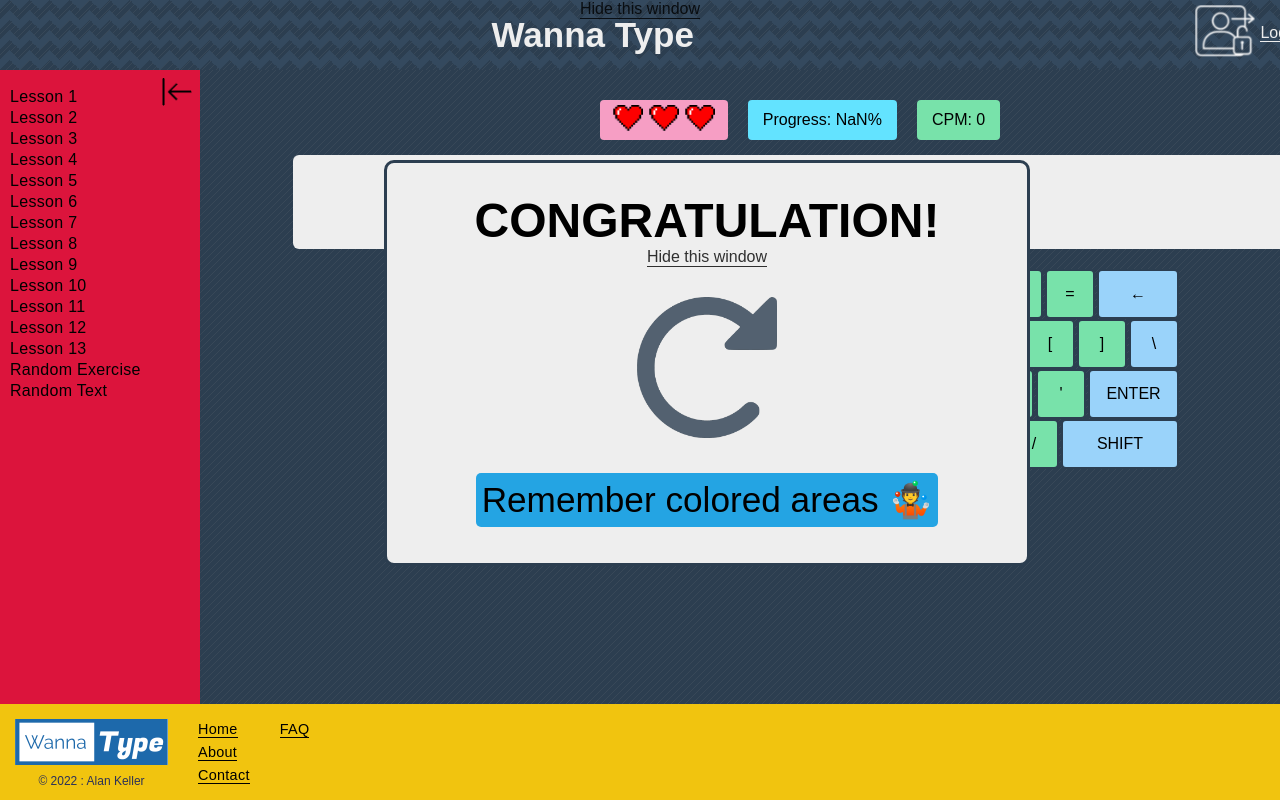
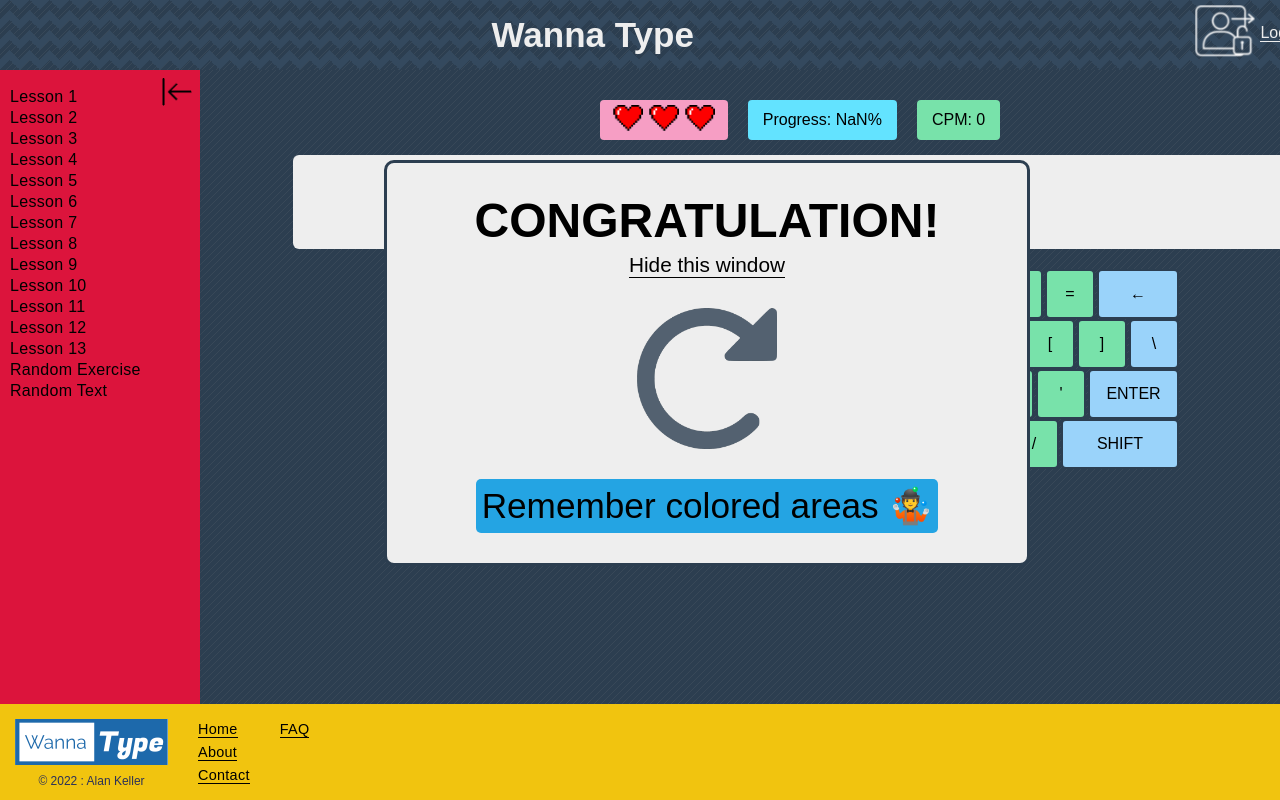
Before and after one commit to Kelly0210/WannaType, a React (Create React App) app: page /random-exercise in a window 1280 px wide. Shown: the top 800 px of the page. Built offline with nearby package versions, Linux system fonts and the light colour scheme.

Commit message:
lesson Switcher (govnokod)

```diff
--- a/src/Components/Board/FinishBoard.jsx
+++ b/src/Components/Board/FinishBoard.jsx
@@ -4,8 +4,17 @@ import reload from '../../assets/img/reload.png';
 import boardArrow from '../../assets/img/boardArrow.png';
 import { Link } from 'react-router-dom';
 import { tipsCollection } from '../../common/tipsCollection';
+import { lessonsCollection } from '../../common/LessonsCollection';
 
 const FinishBoard = (props) => {
+    const blockWindow = React.createRef();
+    const showWindow = React.createRef();
+
+    let state = {
+        lesson: 'lesson3',
+        chapter: 'chapter4'
+    }
+
     const reloadLesson = () => {
         props.reloadLesson();
     }
@@ -15,30 +24,59 @@ const FinishBoard = (props) => {
     }
 
     const decrementChapter = () => {
-        return '#'
+        if (state.lesson === 'lesson1' && state.chapter === 'chapter1') return '#';
+
+        const lesson = Object.getOwnPropertyDescriptor(lessonsCollection, state.lesson);
+        const decChapter = `chapter${(Number(state.chapter.slice(7)) - 1)}`;
+        const findChapter = Object.getOwnPropertyDescriptor(lesson.value, decChapter);
+
+        if (!findChapter) {
+            const decLesson = `lesson${(Number(state.lesson.slice(6)) - 1)}`;
+            const lesson = Object.getOwnPropertyDescriptor(lessonsCollection, decLesson);
+            const lessonKeys = Object.keys(lesson.value)
+            const findChapter = Object.getOwnPropertyDescriptor(lesson.value, lessonKeys[lessonKeys.length - 1]);
+
+            return findChapter.value.url;
+        }
+        return findChapter.value.url;
     }
 
     const incrementChapter = () => {
-        return '#'
+        if (state.lesson === 'lesson13' && state.chapter === 'chapter15') return '#';
+
+        const lesson = Object.getOwnPropertyDescriptor(lessonsCollection, state.lesson);
+        const incChapter = `chapter${(Number(state.chapter.slice(7)) + 1)}`;
+        const findChapter = Object.getOwnPropertyDescriptor(lesson.value, incChapter);
+
+        if (!findChapter) {
+            const icnLesson = `lesson${(Number(state.lesson.slice(6)) + 1)}`;
+            const lesson = Object.getOwnPropertyDescriptor(lessonsCollection, icnLesson);
+            const findChapter = Object.getOwnPropertyDescriptor(lesson.value, 'chapter1');
+
+            return findChapter.value.url;
+        }
+        return findChapter.value.url;
     }
 
-    const hideBoard = () => {
-        console.log('test')
-        const boardBox = document.getElementById('boardBox');
-        boardBox.classList.toggle(`${style.hide}`);
-
-        const eyeOffIcon = document.getElementById('eyeOffIcon');
-        eyeOffIcon.classList.toggle(`${style.show}`);
+    const hideToggle = () => {
+        blockWindow.current.classList.toggle(`${style.hide}`);
+        showWindow.current.classList.toggle(`${style.show}`);
     }
 
     return (
-        <div className={style.blockWindow}>
-            <div onClick={hideBoard} className={style.hideWindow}>Hide this window</div>
-            <div className={style.boardBox} id='boardBox'>
+        <>
+            <div ref={showWindow} className={style.showWindowBox}>
+                <div onClick={hideToggle} className={style.showWindow}>Show window</div>
+            </div>
+
+            <div ref={blockWindow} className={style.blockWindow}>
+                <div className={style.boardBox} >
+
                     <div className={style.result}>
                         {props.isPassed ? <h2>Congratulation!</h2> : <h2>Try again?</h2>}
-                    <div onClick={hideBoard} className={style.hideWindow}>Hide this window</div>
+                        <div onClick={hideToggle} className={style.hideWindow}>Hide this window</div>
                     </div>
+
                     <img src={reload} onClick={reloadLesson} className={style.reloadIcon} alt='reload icon' />
 
                     {props.lessonInfo.type === 'lesson' &&
@@ -47,10 +85,10 @@ const FinishBoard = (props) => {
                             <Link to={incrementChapter()} onClick={reloadLesson} className={style.arrowRightLink}><img src={boardArrow} alt='arrow right' /></Link>
                         </>
                     }
-
                     <div className={style.tips}>{randomTip()}</div>
                 </div>
             </div>
+        </>
     )
 }
 
--- a/src/Components/Board/FinishBoard.module.css
+++ b/src/Components/Board/FinishBoard.module.css
@@ -27,27 +27,39 @@
   text-transform: uppercase;
   text-align: center;
   font-size: 3em;
-  margin: 0;
+  margin: 0 0 5px 0;
 }
 
-.hideWindow {
+.hideWindow,
+.showWindow {
+  font-size: 1.3em;
   cursor: pointer;
   width: fit-content;
   margin: 0 auto;
   border-bottom: 1px solid black;
-  opacity: 0.8;
+  z-index: 1;
 }
 
-.result>div:hover {
-  opacity: 1;
+.showWindowBox {
+  display: none;
+  background-color: #ffef7e;
+  width: fit-content;
+  padding: 10px;
+  border: 2px solid #2c3e50;
+  border-radius: 4px;
+  position: absolute;
+  right: 26%;
+  top: 17%;
 }
 
-.hideWindow {
-  grid-area: result;
-  margin: 0 auto;
+.hideWindow:hover,
+.showWindow:hover {
+  color: #24a4e3;
+  border-bottom: 1px solid #24a4e3;
 }
 
 .reloadIcon {
+  cursor: pointer;
   grid-area: reload;
   margin: 0 auto;
   width: 30%;
@@ -62,7 +74,12 @@
   grid-area: arrowRight;
 }
 
-.arrowRightLink>img {
+.arrowLeftLink {
+  grid-area: arrowLeft;
+}
+
+.arrowRightLink>img,
+.arrowLeftLink>img {
   width: 80%;
   height: 95%;
   border-radius: inherit;
@@ -70,21 +87,12 @@
   margin: 10px;
 }
 
+.arrowLeftLink>img {
+  transform: scaleX(-1);
+}
+
 .arrowRightLink img:hover {
   opacity: 1;
-}
-
-.arrowLeftLink {
-  grid-area: arrowLeft;
-}
-
-.arrowLeftLink>img {
-  width: 80%;
-  height: 95%;
-  border-radius: inherit;
-  opacity: 0.8;
-  padding: 10px;
-  transform: scaleX(-1);
 }
 
 .arrowLeftLink img:hover {
@@ -112,6 +120,7 @@
 
   width: 100%;
   height: 100%;
+  z-index: 10;
 }
 
 .hide {
```
Lines whose indentation alone changed are shown as unchanged.
